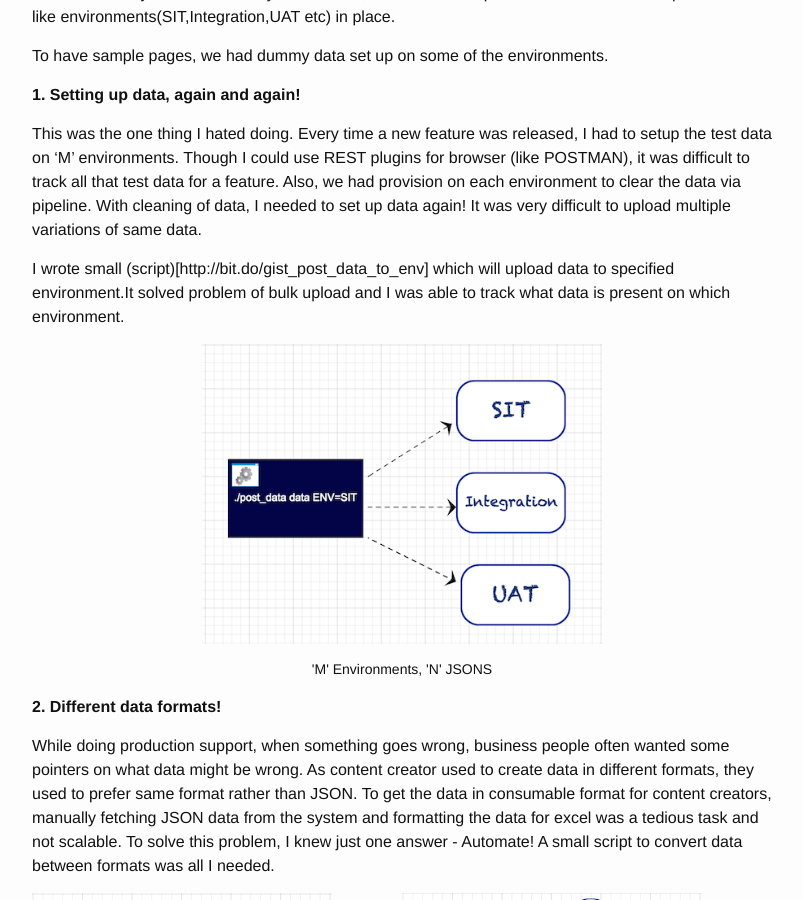
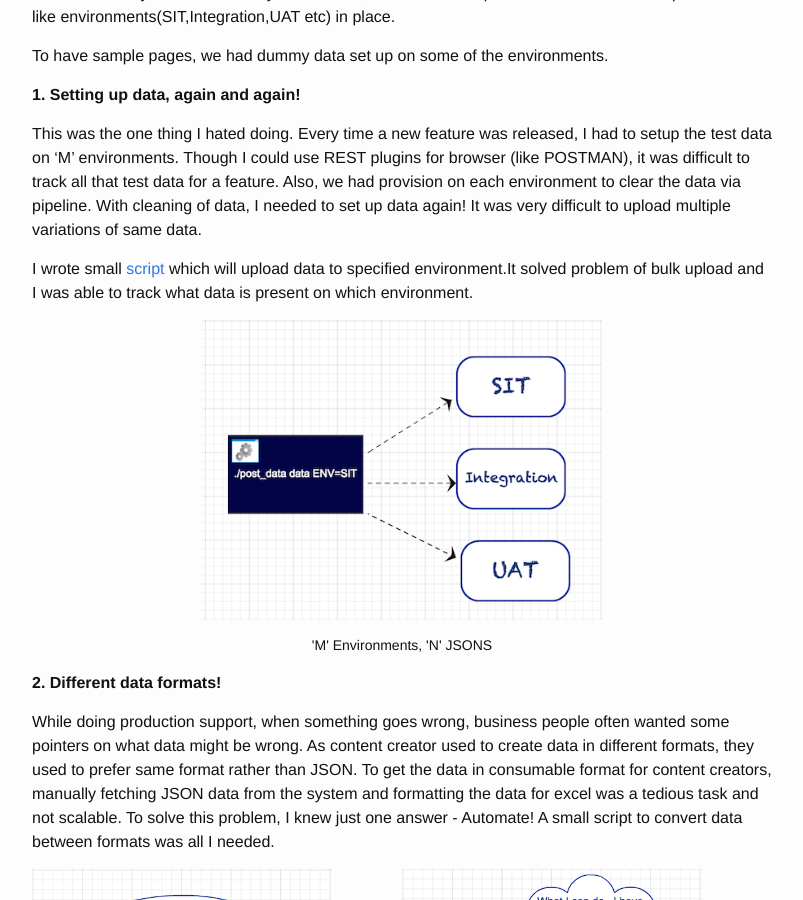
Before and after one commit to pritibiyani/pritibiyani.github.io, a Jekyll site: the page built from _posts/2014-11-25-automate-all-things.markdown, in a window 1280 px wide and 900 px high, scrolled down 1192 px. Shown: the whole window, without its empty margins (238-1041 px from the left). Built offline with Jekyll 4.4.1, drawn with Linux system fonts in a browser that asks for light colours; comment, search, counter and statistics services are not loaded; some of the changed text lies outside the part shown.

Commit message:
corrected Inline links

```diff
--- a/_posts/2014-11-25-automate-all-things.markdown
+++ b/_posts/2014-11-25-automate-all-things.markdown
@@ -39,7 +39,7 @@ This was the one thing I hated doing. Every time a new feature was released, I h
  Also, we had provision on each environment to clear the data via pipeline. With cleaning of data, I needed to set up data again!
 It was very difficult to upload multiple variations of same data.
 
-I wrote small (script)[http://bit.do/gist_post_data_to_env] which will upload data to specified environment.It solved problem of bulk upload and I was able to track what data is present on which environment.
+I wrote small [script](http://bit.do/gist_post_data_to_env) which will upload data to specified environment.It solved problem of bulk upload and I was able to track what data is present on which environment.
 
 <p align="middle">
     <img src="/assets/post_to_diff_env.png" alt="Post to different environment" width = "400">
@@ -74,6 +74,7 @@ Manually going through each parameter within every response was time consuming.
 </p>
 
 I realized repetitive steps and wrote script for the same. Refer [gist](http://bit.do/gist_extract_publish_driven_parameters) for the script.
+
 These were just some of my experiences. But you get the idea. Don’t you?
 
 Quite a few of us are usually little hesitant to try out these kind of things because we want to quickly finish the task at hand. But in my experiences, a little extra time spent on automating the stuff we do over and over, can save a lot of time and effort in the long run.
```
